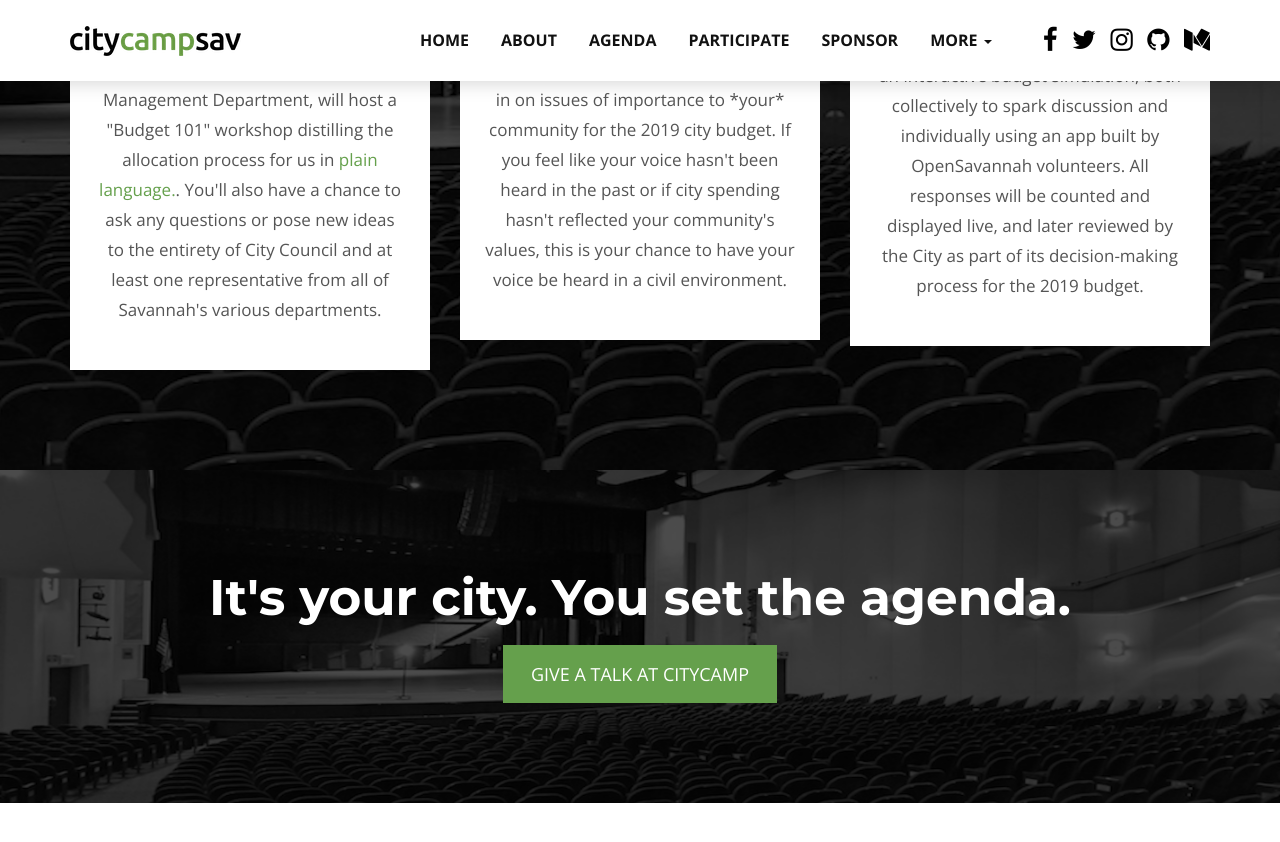
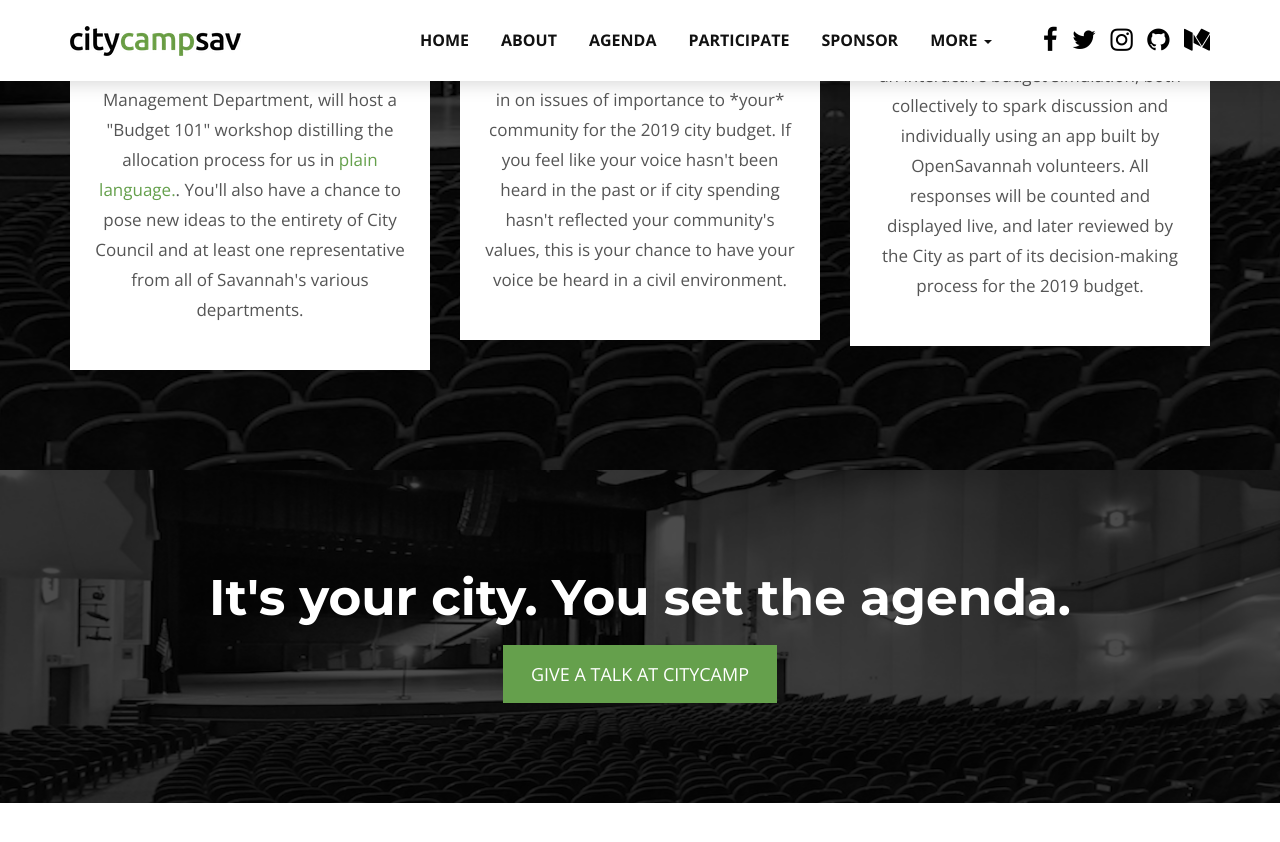
Before and after one commit to opensavannah/citycampsav.org, a Jekyll site: the page built from index.html, in a window 1280 px wide and 900 px high, scrolled down 2172 px. Shown: the top 842 px of the window. Built offline with Jekyll 4.4.1, drawn with Linux system fonts in a browser that asks for light colours.

Commit message:
Updated '_data/more-info.yml' via CloudCannon

```diff
--- a/_data/more-info.yml
+++ b/_data/more-info.yml
@@ -1,7 +1,7 @@
 - icon: fa-money
   heading: "Learn how the city budget works"
   desc: >
-    At 266 pages, the city's <a href="https://www.savannahga.gov/DocumentCenter/View/14317/2018-Adopted-Budgetrevised?bidId=">annual municipal budget</a> isn't exactly easy to understand. Luckily, Melissa Carter, Director of City of Savannah's Budget Management Department, will host a "Budget 101" workshop distilling the allocation process for us in <a href="http://plainlanguage.gov">plain language.</a>. You'll also have a chance to ask any questions or pose new ideas to the entirety of City Council and at least one representative from all of Savannah's various departments.
+    At 266 pages, the city's <a href="https://www.savannahga.gov/DocumentCenter/View/14317/2018-Adopted-Budgetrevised?bidId=">annual municipal budget</a> isn't exactly easy to understand. Luckily, Melissa Carter, Director of City of Savannah's Budget Management Department, will host a "Budget 101" workshop distilling the allocation process for us in <a href="http://plainlanguage.gov">plain language.</a>. You'll also have a chance to pose new ideas to the entirety of City Council and at least one representative from all of Savannah's various departments.
 - icon: fa-rocket
   heading: "Let your voice be heard"
   desc: >
```
